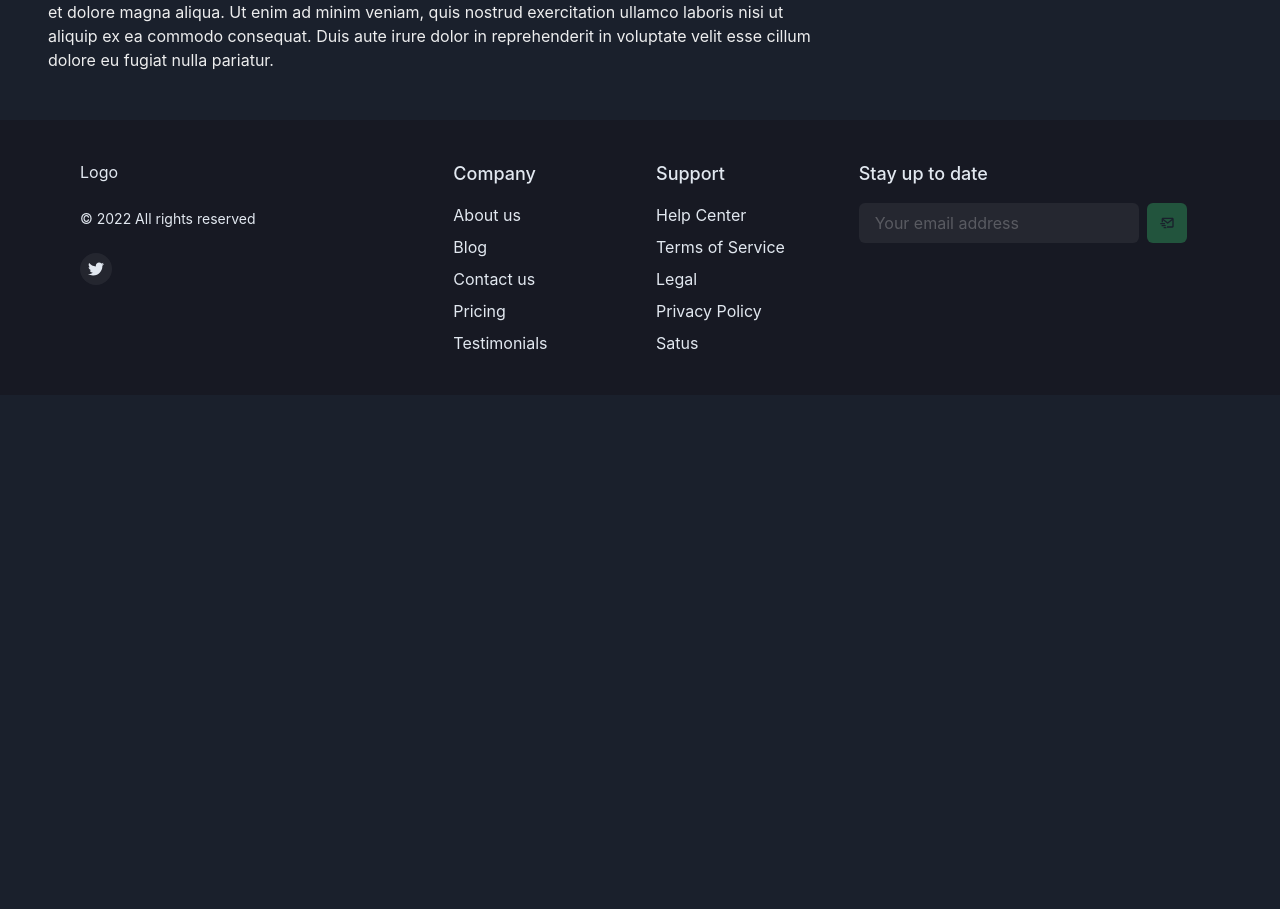
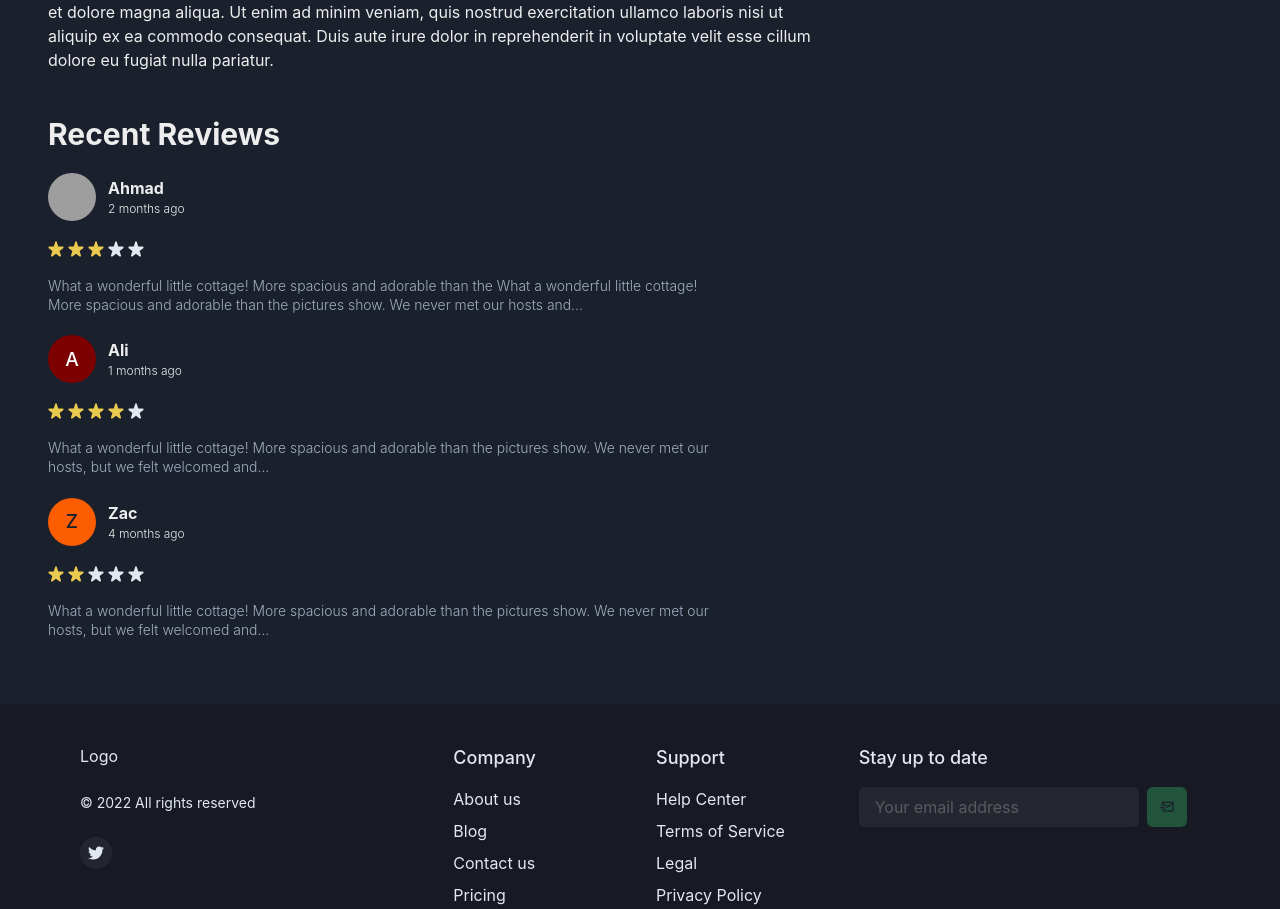
Before and after one commit to MA-Ahmad/educative, a Next.js app: page /course/react_js in a window 1280 px wide. Shown: the part 1190-2099 px from the top of the page. Before the commit the page ends 1585 px from the top, so only its background shows below. Built offline with nearby package versions, Linux system fonts and the light colour scheme; grey boxes are pictures that could not be loaded.

Commit message:
Chore: Add reviews section

```diff
--- a/components/CourseDetail/Main.jsx
+++ b/components/CourseDetail/Main.jsx
@@ -7,11 +7,12 @@ import {
   BreadcrumbLink,
 } from '@chakra-ui/react'
 import { BiChevronRight } from 'react-icons/bi'
+import HeroSection from './HeroSection'
 import LessonsSection from './LessonsSection'
 import FeaturesSection from './FeaturesSection'
+import SkillsSection from './SkillsSection'
 import OverviewSection from './OverviewSection'
-import SkillsSection from './SkillsSection'
-import HeroSection from './HeroSection'
+import ReviewsSection from './ReviewSection'
 
 const Main = () => {
   return (
@@ -23,6 +24,7 @@ const Main = () => {
         <FeaturesSection />
         <SkillsSection />
         <OverviewSection />
+        <ReviewsSection />
       </Stack>
     </Box>
   )
--- /dev/null
+++ b/components/CourseDetail/ReviewSection.jsx
@@ -0,0 +1,107 @@
+import {
+  chakra,
+  Box,
+  Flex,
+  Text,
+  Stack,
+  HStack,
+  Avatar,
+  useColorModeValue,
+} from '@chakra-ui/react'
+
+const reviewData = [
+  {
+    avatarSrc:
+      'https://s.gravatar.com/avatar/4f9135f54df98fe894a9f9979d600a87?s=80',
+    review: `What a wonderful little cottage! More spacious and adorable than the What a wonderful little cottage! More spacious and adorable than the
+            pictures show. We never met our hosts and...`,
+    stars: 3,
+    userName: 'Ahmad',
+    dateTime: '2 months ago',
+  },
+  {
+    avatarSrc: '',
+    review: `What a wonderful little cottage! More spacious and adorable than the
+            pictures show. We never met our hosts, but we felt welcomed and...`,
+    stars: 4,
+    userName: 'Ali',
+    dateTime: '1 months ago',
+  },
+  {
+    avatarSrc: '',
+    review: `What a wonderful little cottage! More spacious and adorable than the
+            pictures show. We never met our hosts, but we felt welcomed and...`,
+    stars: 2,
+    userName: 'Zac',
+    dateTime: '4 months ago',
+  },
+]
+
+const Reviews = () => {
+  return (
+    <Box>
+      <chakra.h1 fontSize="3xl" fontWeight="bold" mb={4}>
+        Recent Reviews
+      </chakra.h1>
+      <Stack direction="column" spacing={5} my={4}>
+        {reviewData.map((review, index) => {
+          return (
+            <Stack key={index} direction="column" maxW="2xl">
+              <HStack spacing={3}>
+                <Avatar
+                  size="md"
+                  name={review.userName}
+                  src={review.avatarSrc}
+                />
+                <Flex direction="column">
+                  <Text fontWeight="bold" fontSize="md">
+                    {review.userName}
+                  </Text>
+                  <Text fontWeight="light" fontSize="xs">
+                    {review.dateTime}
+                  </Text>
+                </Flex>
+              </HStack>
+              <Flex my={3} alignItems="center" justify="start">
+                {Array.from(Array(review.stars).keys()).map((id) => {
+                  return <Star key={id} fillColor="#EACA4E" />
+                })}
+                {Array.from(Array(5 - review.stars).keys()).map((id) => {
+                  return <Star key={id} fillColor="#e2e8f0" />
+                })}
+              </Flex>
+              <Text
+                color={useColorModeValue('gray.700', 'gray.400')}
+                fontSize="0.87rem"
+                textAlign="left"
+                lineHeight="1.375"
+                fontWeight="300"
+              >
+                {review.review}
+              </Text>
+            </Stack>
+          )
+        })}
+      </Stack>
+    </Box>
+  )
+}
+
+const Star = ({ fillColor }) => {
+  return (
+    <svg
+      style={{
+        width: '1rem',
+        height: '1rem',
+        fill: fillColor,
+        marginRight: '0.25rem',
+      }}
+      viewBox="0 0 1000 1000"
+      xmlns="http://www.w3.org/2000/svg"
+    >
+      <path d="M972 380c9 28 2 50-20 67L725 619l87 280c11 39-18 75-54 75-12 0-23-4-33-12L499 790 273 962a58 58 0 0 1-78-12 50 50 0 0 1-8-51l86-278L46 447c-21-17-28-39-19-67 8-24 29-40 52-40h280l87-279c7-23 28-39 52-39 25 0 47 17 54 41l87 277h280c24 0 45 16 53 40z" />
+    </svg>
+  )
+}
+
+export default Reviews
```
